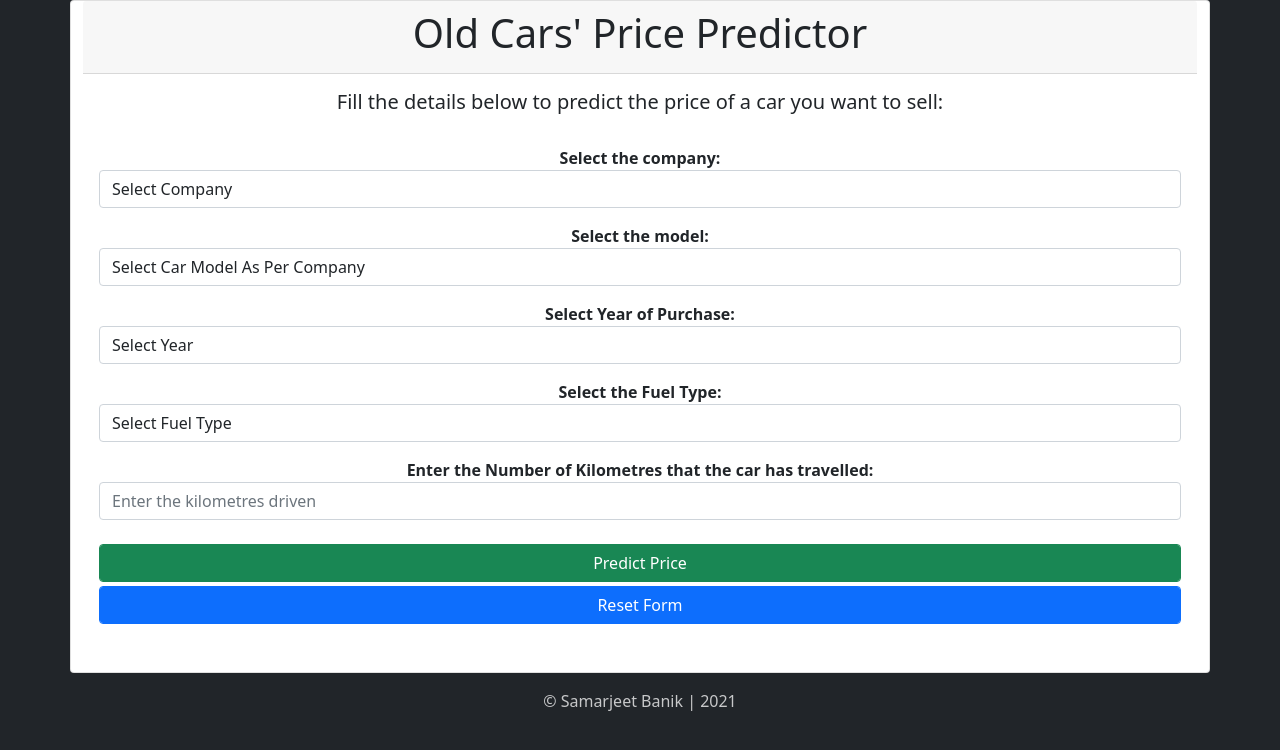
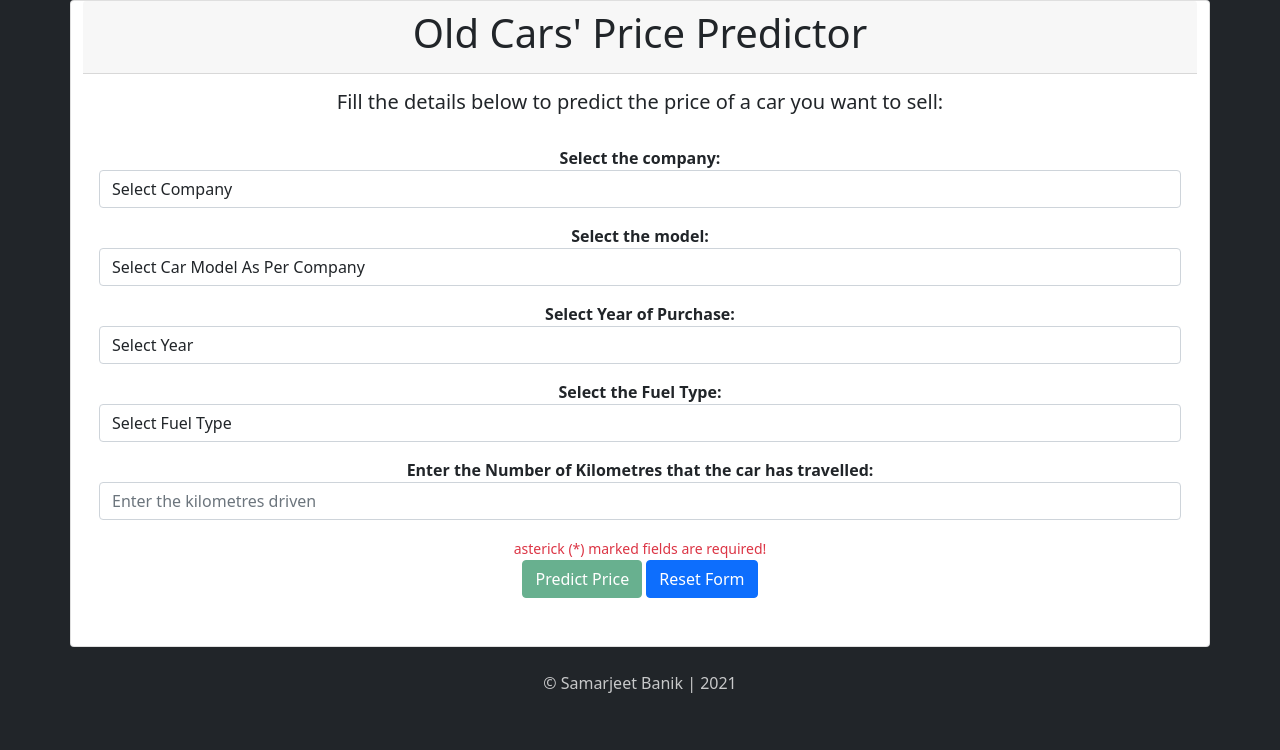
Before and after one commit to SamarjeetBanik/old-cars-price-prediction, a Flask app: page / in a window 1280 px wide. Shown: the top 750 px of the page. Run offline with Flask 2, Linux system fonts and the light colour scheme; parts of the project's set-up code (start-up, migrations or seed data) failed here and were passed over; some libraries are stand-ins or nearby versions.

Commit message:
[update]: validation of form for predict btn

```diff
--- a/templates/index.html
+++ b/templates/index.html
@@ -30,7 +30,7 @@
                     <form method="POST" action="#" accept-charset="utf-8">
                         <div class="col-md-12 form-group">
                             <label><b>Select the company:</b></label><br>
-                            <select class="selectpicker form-control" id="company" name="company" required="1" onchange="show_car_models(this.id, 'car_model')" style="cursor: pointer;">
+                            <select class="selectpicker form-control" id="company" name="company" required="1" onchange="show_car_models(this.id, 'car_model')" style="cursor: pointer;" onclick="validateBtn()">
                                 {% for each_company in companies %}
                                     <option value="{{ each_company }}">{{ each_company }}</option>
                                 {% endfor %}
@@ -38,13 +38,13 @@
                         </div>
                         <div class="col-md-12 form-group my-3">
                             <label><b>Select the model:</b></label><br>
-                            <select class="selectpicker form-control" id="car_model" name="car_model" required="1" style="cursor: pointer;">
+                            <select class="selectpicker form-control" id="car_model" name="car_model" required="1" style="cursor: pointer;" onclick="validateBtn()">
                                 <option>Select Car Model As Per Company</option>
                             </select>
                         </div>
                         <div class="col-md-12 form-group">
                             <label><b>Select Year of Purchase:</b></label><br>
-                            <select class="selectpicker form-control" id="purchase_year" name="purchase_year" required="1" style="cursor: pointer;">
+                            <select class="selectpicker form-control" id="purchase_year" name="purchase_year" required="1" style="cursor: pointer;" onclick="validateBtn()">
                                 {% for each_year in purchase_year %}
                                     <option value="{{ each_year }}">{{ each_year }}</option>
                                 {% endfor %}
@@ -52,7 +52,7 @@
                         </div>
                         <div class="col-md-12 form-group my-3">
                             <label><b>Select the Fuel Type:</b> </label><br>
-                            <select class="selectpicker form-control" id="fuel_type" name="fuel_type" required="1" style="cursor: pointer;">
+                            <select class="selectpicker form-control" id="fuel_type" name="fuel_type" required="1" style="cursor: pointer;" onclick="validateBtn()">
                                 {% for fuel in fuel_types %}
                                     <option value="{{ fuel }}">{{ fuel }}</option>
                                 {% endfor %}
@@ -60,11 +60,13 @@
                         </div>
                         <div class="col-md-12 form-group">
                             <label><b>Enter the Number of Kilometres that the car has travelled:</b></label><br>
-                            <input type="text" class="form-control" id="kms_driven" name="kms_driven"
-                                   placeholder="Enter the kilometres driven ">
+                            <input type="text" class="form-control" id="kms_driven" name="kms_driven" placeholder="Enter the kilometres driven" onkeyup="validateBtn()">
                         </div>
-                        <button class="btn-success form-control mt-4" id="send" onclick="submit_data()">Predict Price</button>
-                        <button class="btn-primary form-control mt-1" onclick="reset_form()">Reset Form</button>
+                        <div class="mt-3">
+                            <small id="must" class="text-danger">asterick (*) marked fields are required!</small><br>
+                            <button class="btn btn-success" id="send" onclick="submit_data()" disabled>Predict Price</button>
+                            <button class="btn btn-primary" onclick="reset_form()">Reset Form</button>
+                        </div>
                     </form>
                     <br>
                     <div class="row">
@@ -76,7 +78,7 @@
             </div>
         </div>
     </div>
-    <footer class="mt-3" style="color: rgba(255, 255, 255, 0.75); text-align: center;">
+    <footer class="mt-4" style="color: rgba(255, 255, 255, 0.75); text-align: center;">
         <span>&copy; Samarjeet Banik | 2021</span>
     </footer>
 
@@ -106,7 +108,8 @@
             {% endfor %}
         }
 
-        function form_handler(event) {
+        function form_handler(event)
+        {
             event.preventDefault()
         }
 
@@ -125,16 +128,37 @@
                 if(xhr.readyState == XMLHttpRequest.DONE) {
                     document.getElementById("prediction").innerHTML="Predicted Price: ₹"+xhr.responseText
                 }
-            };
+            }
 
             xhr.onload = function(){ }
 
             xhr.send(fd)
         }
 
+    function validateBtn()
+    {
+        var company = document.getElementById("company").value
+        var car_model = document.getElementById("car_model").value
+        var purchase_year = document.getElementById("purchase_year").value
+        var fuel_type = document.getElementById("fuel_type").value
+        var kms_driven = document.getElementById("kms_driven").value
+
+        var predictBtn = document.getElementById("send")
+        var mustMessage = document.getElementById("must")
+
+        if(company != "Select Company" && car_model != "Select Car Model As Per Company" && purchase_year != "Select Year" && fuel_type != "Select Fuel Type" && kms_driven != "") {
+            predictBtn.disabled = false
+            mustMessage.innerHTML = ""
+        } else {
+            predictBtn.disabled = true
+            mustMessage.innerHTML = "asterick (*) marked fields are required!"
+        }
+    }
+
         function reset_form()
         {
             document.querySelector("form").reset()
+
             document.getElementById("prediction").innerHTML = ""
         }
     </script>
```
